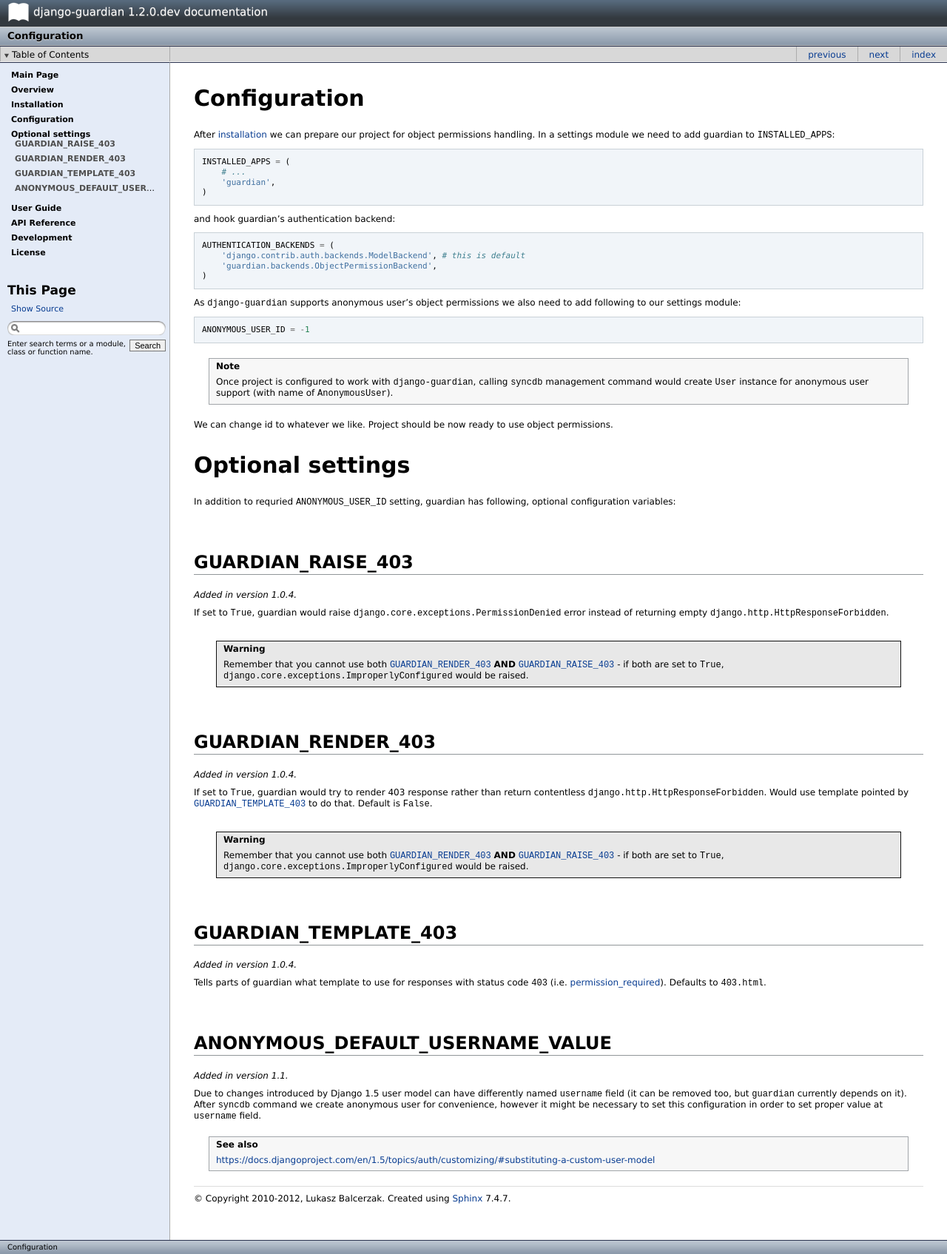
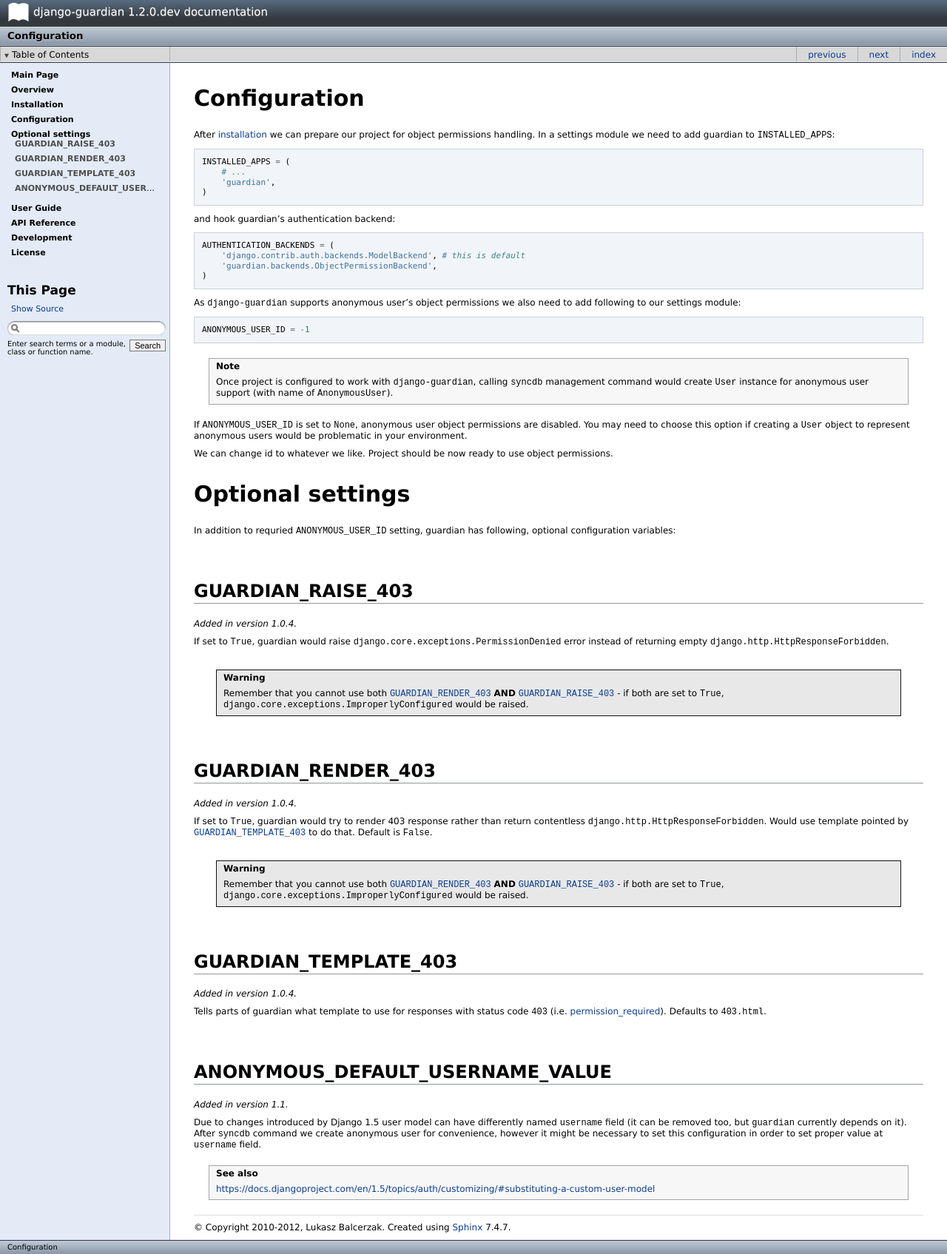
Before and after one commit to django-guardian/django-guardian, a Sphinx documentation site: the page built from docs/configuration.rst, in a window 1280 px wide. Shown: the whole page at 74% size. Built offline with Sphinx 7.4.7, drawn with Linux system fonts in a browser that asks for light colours; the version number could not be read and is left out.

Commit message:
Document ANONYMOUS_USER_ID=None in configuration.rst

```diff
--- a/docs/configuration.rst
+++ b/docs/configuration.rst
@@ -28,6 +28,10 @@
    Once project is configured to work with ``django-guardian``, calling
    ``syncdb`` management command would create ``User`` instance for
    anonymous user support (with name of ``AnonymousUser``).
+
+If ``ANONYMOUS_USER_ID`` is set to ``None``, anonymous user object permissions
+are disabled. You may need to choose this option if creating a ``User`` object
+to represent anonymous users would be problematic in your environment.
 
 We can change id to whatever we like. Project should be now ready to use object
 permissions.
```
